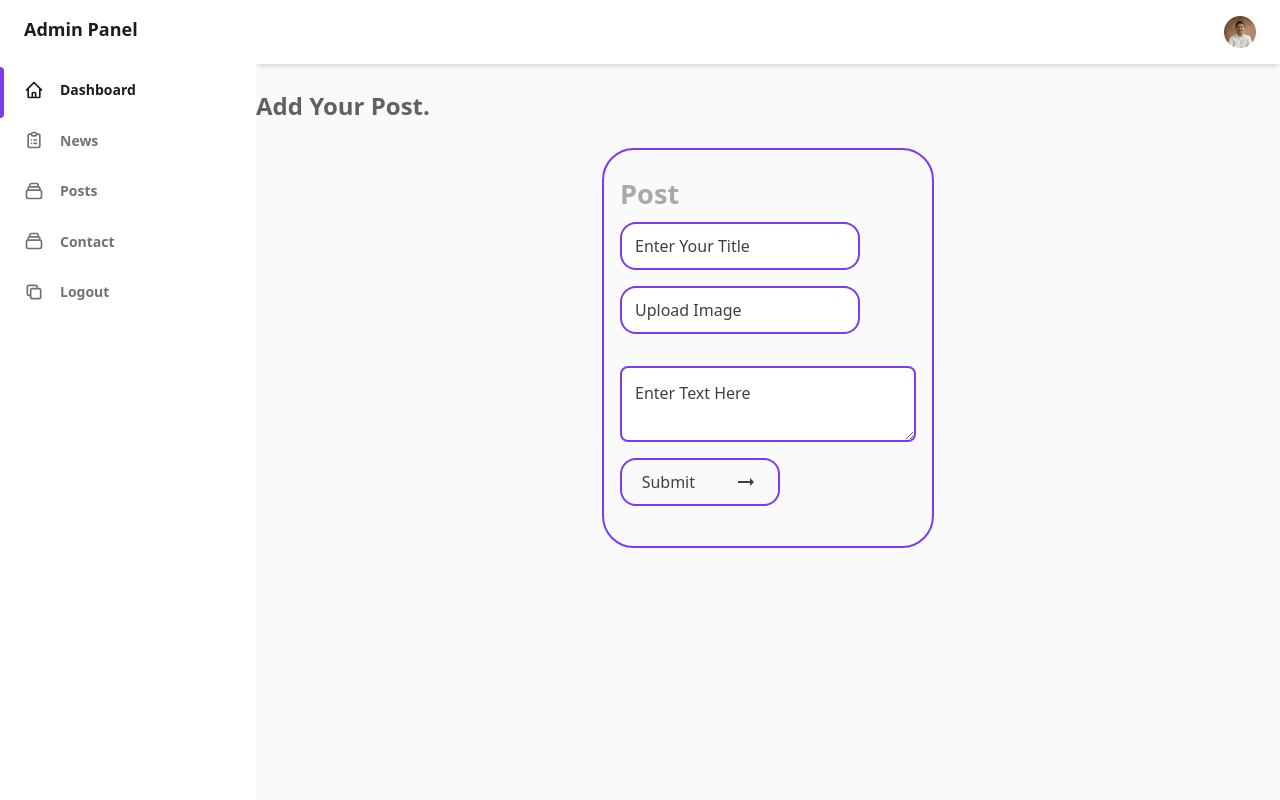
After one commit to abhisekadhikari/Admin-MudBeaverSikkim, a Node server app: template src/views/blog.ejs in a window 1280 px wide. The commit adds this page. Run offline with Node 20, Linux system fonts and the light colour scheme; the template is opened without the code that fills it, so the values that code supplies are empty; style sheets or scripts are compiled from the project's sources; some libraries are stand-ins or nearby versions.

Commit message:
✨ feat: Add blog functionality

```diff
--- a/package.json
+++ b/package.json
@@ -14,12 +14,15 @@
   "dependencies": {
     "bcryptjs": "^2.4.3",
     "body-parser": "^1.20.2",
+    "cloudinary": "^2.0.3",
     "cors": "^2.8.5",
     "dotenv": "^16.4.5",
     "ejs": "^3.1.9",
     "express": "^4.18.2",
     "express-session": "^1.18.0",
+    "http-status-codes": "^2.3.0",
     "mongoose": "^8.2.0",
+    "multer": "1.4.5-lts.1",
     "passport": "^0.7.0",
     "passport-facebook": "^3.0.0",
     "passport-local": "^1.0.0"
--- /dev/null
+++ b/src/views/blog.ejs
@@ -0,0 +1,346 @@
+<!DOCTYPE html>
+<html lang="en">
+
+<head>
+    <meta charset="UTF-8" />
+    <meta name="viewport" content="width=device-width, initial-scale=1.0" />
+    <title>Add Posts</title>
+    <link href="https://fonts.googleapis.com/css2?family=Inter:wght@400;500;600;700;800&display=swap"
+        rel="stylesheet" />
+    <link rel="stylesheet" href="./assets/css/tailwind.output.css" />
+    <script src="https://cdn.jsdelivr.net/gh/alpinejs/alpine@v2.x.x/dist/alpine.min.js" defer></script>
+    <script src="./assets/js/init-alpine.js"></script>
+    <link rel="stylesheet" href="https://cdnjs.cloudflare.com/ajax/libs/Chart.js/2.9.3/Chart.min.css" />
+    <script src="https://cdnjs.cloudflare.com/ajax/libs/Chart.js/2.9.3/Chart.min.js" defer></script>
+    <script src="./assets/js/charts-lines.js" defer></script>
+    <script src="./assets/js/charts-pie.js" defer></script>
+    <link rel="stylesheet" href="/public/assets/css/style.css">
+
+    <!-- Sweet Alerts -->
+    <script src=" https://cdn.jsdelivr.net/npm/sweetalert2@11.10.5/dist/sweetalert2.all.min.js "></script>
+    <link href=" https://cdn.jsdelivr.net/npm/sweetalert2@11.10.5/dist/sweetalert2.min.css " rel="stylesheet">
+    <!-- Sweet Alerts -->
+
+    <style>
+        textarea::placeholder {
+            color: #413f3f;
+            padding: 13px;
+        }
+
+        input::placeholder {
+            color: #413f3f;
+        }
+
+        article button:hover {
+            background-color: #7e3af2;
+            transition: 0.4s;
+        }
+    </style>
+</head>
+
+<body :class="{ 'theme-dark': dark }" x-data="data()">
+
+
+
+    <div class="flex h-screen bg-gray-50 dark:bg-gray-900" :class="{ 'overflow-hidden': isSideMenuOpen }">
+        <!-- Desktop sidebar -->
+        <aside class="z-20 hidden w-64 overflow-y-auto bg-white dark:bg-gray-800 md:block flex-shrink-0">
+            <div class="py-4 text-gray-500 dark:text-gray-400">
+                <a class="ml-6 text-lg font-bold text-gray-800 dark:text-gray-200" href="/add-post">
+                    Admin Panel
+                </a>
+                <ul class="mt-6">
+                    <li class="relative px-6 py-3">
+                        <span class="absolute inset-y-0 left-0 w-1 bg-purple-600 rounded-tr-lg rounded-br-lg"
+                            aria-hidden="true"></span>
+                        <a class="inline-flex items-center w-full text-sm font-semibold text-gray-800 transition-colors duration-150 hover:text-gray-800 dark:hover:text-gray-200 dark:text-gray-100"
+                            href="/">
+                            <svg class="w-5 h-5" aria-hidden="true" fill="none" stroke-linecap="round"
+                                stroke-linejoin="round" stroke-width="2" viewBox="0 0 24 24" stroke="currentColor">
+                                <path
+                                    d="M3 12l2-2m0 0l7-7 7 7M5 10v10a1 1 0 001 1h3m10-11l2 2m-2-2v10a1 1 0 01-1 1h-3m-6 0a1 1 0 001-1v-4a1 1 0 011-1h2a1 1 0 011 1v4a1 1 0 001 1m-6 0h6">
+                                </path>
+                            </svg>
+                            <span class="ml-4">Dashboard</span>
+                        </a>
+                    </li>
+                </ul>
+                <ul>
+                    <li class="relative px-6 py-3">
+                        <a class="inline-flex items-center w-full text-sm font-semibold transition-colors duration-150 hover:text-gray-800 dark:hover:text-gray-200"
+                            href="/news">
+                            <svg class="w-5 h-5" aria-hidden="true" fill="none" stroke-linecap="round"
+                                stroke-linejoin="round" stroke-width="2" viewBox="0 0 24 24" stroke="currentColor">
+                                <path
+                                    d="M9 5H7a2 2 0 00-2 2v12a2 2 0 002 2h10a2 2 0 002-2V7a2 2 0 00-2-2h-2M9 5a2 2 0 002 2h2a2 2 0 002-2M9 5a2 2 0 012-2h2a2 2 0 012 2m-3 7h3m-3 4h3m-6-4h.01M9 16h.01">
+                                </path>
+                            </svg>
+                            <span class="ml-4">News</span>
+                        </a>
+                    </li>
+                    <li class="relative px-6 py-3">
+                        <a class="inline-flex items-center w-full text-sm font-semibold transition-colors duration-150 hover:text-gray-800 dark:hover:text-gray-200"
+                            href="/post">
+                            <svg class="w-5 h-5" aria-hidden="true" fill="none" stroke-linecap="round"
+                                stroke-linejoin="round" stroke-width="2" viewBox="0 0 24 24" stroke="currentColor">
+                                <path
+                                    d="M19 11H5m14 0a2 2 0 012 2v6a2 2 0 01-2 2H5a2 2 0 01-2-2v-6a2 2 0 012-2m14 0V9a2 2 0 00-2-2M5 11V9a2 2 0 012-2m0 0V5a2 2 0 012-2h6a2 2 0 012 2v2M7 7h10">
+                                </path>
+                            </svg>
+                            <span class="ml-4">Posts</span>
+                        </a>
+                    </li>
+
+                    <li class="relative px-6 py-3">
+                        <a class="inline-flex items-center w-full text-sm font-semibold transition-colors duration-150 hover:text-gray-800 dark:hover:text-gray-200"
+                            href="/contact">
+                            <svg class="w-5 h-5" aria-hidden="true" fill="none" stroke-linecap="round"
+                                stroke-linejoin="round" stroke-width="2" viewBox="0 0 24 24" stroke="currentColor">
+                                <path
+                                    d="M19 11H5m14 0a2 2 0 012 2v6a2 2 0 01-2 2H5a2 2 0 01-2-2v-6a2 2 0 012-2m14 0V9a2 2 0 00-2-2M5 11V9a2 2 0 012-2m0 0V5a2 2 0 012-2h6a2 2 0 012 2v2M7 7h10">
+                                </path>
+                            </svg>
+                            <span class="ml-4">Contact</span>
+                        </a>
+                    </li>
+
+                    <li class="relative px-6 py-3">
+                        <a class="inline-flex items-center w-full text-sm font-semibold transition-colors duration-150 hover:text-gray-800 dark:hover:text-gray-200"
+                            href="/logout">
+                            <svg class="w-5 h-5" aria-hidden="true" fill="none" stroke-linecap="round"
+                                stroke-linejoin="round" stroke-width="2" viewBox="0 0 24 24" stroke="currentColor">
+                                <path
+                                    d="M8 16H6a2 2 0 01-2-2V6a2 2 0 012-2h8a2 2 0 012 2v2m-6 12h8a2 2 0 002-2v-8a2 2 0 00-2-2h-8a2 2 0 00-2 2v8a2 2 0 002 2z">
+                                </path>
+                            </svg>
+                            <span class="ml-4">Logout</span>
+                        </a>
+                    </li>
+
+                </ul>
+
+
+            </div>
+        </aside>
+        <!-- Mobile sidebar -->
+        <!-- Backdrop -->
+        <div x-show="isSideMenuOpen" x-transition:enter="transition ease-in-out duration-150"
+            x-transition:enter-start="opacity-0" x-transition:enter-end="opacity-100"
+            x-transition:leave="transition ease-in-out duration-150" x-transition:leave-start="opacity-100"
+            x-transition:leave-end="opacity-0"
+            class="fixed inset-0 z-10 flex items-end bg-black bg-opacity-50 sm:items-center sm:justify-center"></div>
+        <aside class="fixed inset-y-0 z-20 flex-shrink-0 w-64 mt-16 overflow-y-auto bg-white dark:bg-gray-800 md:hidden"
+            x-show="isSideMenuOpen" x-transition:enter="transition ease-in-out duration-150"
+            x-transition:enter-start="opacity-0 transform -translate-x-20" x-transition:enter-end="opacity-100"
+            x-transition:leave="transition ease-in-out duration-150" x-transition:leave-start="opacity-100"
+            x-transition:leave-end="opacity-0 transform -translate-x-20" @click.away="closeSideMenu"
+            @keydown.escape="closeSideMenu">
+            <div class="py-4 text-gray-500 dark:text-gray-400">
+                <a class="ml-6 text-lg font-bold text-gray-800 dark:text-gray-200" href="/add-post">
+                    Admin Panel
+                </a>
+                <ul class="mt-6">
+                    <li class="relative px-6 py-3">
+                        <span class="absolute inset-y-0 left-0 w-1 bg-purple-600 rounded-tr-lg rounded-br-lg"
+                            aria-hidden="true"></span>
+                        <a class="inline-flex items-center w-full text-sm font-semibold text-gray-800 transition-colors duration-150 hover:text-gray-800 dark:hover:text-gray-200 dark:text-gray-100"
+                            href="/">
+                            <svg class="w-5 h-5" aria-hidden="true" fill="none" stroke-linecap="round"
+                                stroke-linejoin="round" stroke-width="2" viewBox="0 0 24 24" stroke="currentColor">
+                                <path
+                                    d="M3 12l2-2m0 0l7-7 7 7M5 10v10a1 1 0 001 1h3m10-11l2 2m-2-2v10a1 1 0 01-1 1h-3m-6 0a1 1 0 001-1v-4a1 1 0 011-1h2a1 1 0 011 1v4a1 1 0 001 1m-6 0h6">
+                                </path>
+                            </svg>
+                            <span class="ml-4">Dashboard</span>
+                        </a>
+                    </li>
+                </ul>
+                <ul>
+                    <li class="relative px-6 py-3">
+                        <a class="inline-flex items-center w-full text-sm font-semibold transition-colors duration-150 hover:text-gray-800 dark:hover:text-gray-200"
+                            href="/post">
+                            <svg class="w-5 h-5" aria-hidden="true" fill="none" stroke-linecap="round"
+                                stroke-linejoin="round" stroke-width="2" viewBox="0 0 24 24" stroke="currentColor">
+                                <path
+                                    d="M9 5H7a2 2 0 00-2 2v12a2 2 0 002 2h10a2 2 0 002-2V7a2 2 0 00-2-2h-2M9 5a2 2 0 002 2h2a2 2 0 002-2M9 5a2 2 0 012-2h2a2 2 0 012 2m-3 7h3m-3 4h3m-6-4h.01M9 16h.01">
+                                </path>
+                            </svg>
+                            <span class="ml-4">Posts</span>
+                        </a>
+                    </li>
+
+                    <li class="relative px-6 py-3">
+                        <a class="inline-flex items-center w-full text-sm font-semibold transition-colors duration-150 hover:text-gray-800 dark:hover:text-gray-200"
+                            href="/contact">
+                            <svg class="w-5 h-5" aria-hidden="true" fill="none" stroke-linecap="round"
+                                stroke-linejoin="round" stroke-width="2" viewBox="0 0 24 24" stroke="currentColor">
+                                <path
+                                    d="M19 11H5m14 0a2 2 0 012 2v6a2 2 0 01-2 2H5a2 2 0 01-2-2v-6a2 2 0 012-2m14 0V9a2 2 0 00-2-2M5 11V9a2 2 0 012-2m0 0V5a2 2 0 012-2h6a2 2 0 012 2v2M7 7h10">
+                                </path>
+                            </svg>
+                            <span class="ml-4">Contact</span>
+                        </a>
+                    </li>
+
+                    <li class="relative px-6 py-3">
+                        <a class="inline-flex items-center w-full text-sm font-semibold transition-colors duration-150 hover:text-gray-800 dark:hover:text-gray-200"
+                            href="/news">
+                            <svg class="w-5 h-5" aria-hidden="true" fill="none" stroke-linecap="round"
+                                stroke-linejoin="round" stroke-width="2" viewBox="0 0 24 24" stroke="currentColor">
+                                <path
+                                    d="M19 11H5m14 0a2 2 0 012 2v6a2 2 0 01-2 2H5a2 2 0 01-2-2v-6a2 2 0 012-2m14 0V9a2 2 0 00-2-2M5 11V9a2 2 0 012-2m0 0V5a2 2 0 012-2h6a2 2 0 012 2v2M7 7h10">
+                                </path>
+                            </svg>
+                            <span class="ml-4">News</span>
+                        </a>
+                    </li>
+                    <li class="relative px-6 py-3">
+                        <a class="inline-flex items-center w-full px-2 py-1 text-sm font-semibold transition-colors duration-150 rounded-md hover:bg-gray-100 hover:text-gray-800 dark:hover:bg-gray-800 dark:hover:text-gray-200"
+                            href="/logout">
+                            <svg class="w-4 h-4 mr-3" aria-hidden="true" fill="none" stroke-linecap="round"
+                                stroke-linejoin="round" stroke-width="2" viewBox="0 0 24 24" stroke="currentColor">
+                                <path
+                                    d="M11 16l-4-4m0 0l4-4m-4 4h14m-5 4v1a3 3 0 01-3 3H6a3 3 0 01-3-3V7a3 3 0 013-3h7a3 3 0 013 3v1">
+                                </path>
+                            </svg>
+                            <span>Log out</span>
+                        </a>
+                    </li>
+
+            </div>
+        </aside>
+        <div class="flex flex-col flex-1 w-full" style="height: 100vh">
+            <header class="z-10 py-4 bg-white shadow-md dark:bg-gray-800">
+                <div
+                    class="container flex items-center justify-between h-full px-6 mx-auto text-purple-600 dark:text-purple-300">
+                    <!-- Mobile hamburger -->
+                    <button class="p-1 mr-5 -ml-1 rounded-md md:hidden focus:outline-none focus:shadow-outline-purple"
+                        @click="toggleSideMenu" aria-label="Menu">
+                        <svg class="w-6 h-6" aria-hidden="true" fill="currentColor" viewBox="0 0 20 20">
+                            <path fill-rule="evenodd"
+                                d="M3 5a1 1 0 011-1h12a1 1 0 110 2H4a1 1 0 01-1-1zM3 10a1 1 0 011-1h12a1 1 0 110 2H4a1 1 0 01-1-1zM3 15a1 1 0 011-1h12a1 1 0 110 2H4a1 1 0 01-1-1z"
+                                clip-rule="evenodd"></path>
+                        </svg>
+                    </button>
+                    <!-- Search input -->
+                    <div class="flex justify-center flex-1 lg:mr-32">
+                        <div class="relative w-full max-w-xl mr-6 focus-within:text-purple-500">
+
+                        </div>
+                    </div>
+                    <ul class="flex items-center flex-shrink-0 space-x-6">
+                        <!-- Theme toggler -->
+
+                        <!-- Notifications menu -->
+
+                        <!-- Profile menu -->
+                        <li class="relative">
+                            <button class="align-middle rounded-full focus:shadow-outline-purple focus:outline-none"
+                                @click="toggleProfileMenu" @keydown.escape="closeProfileMenu" aria-label="Account"
+                                aria-haspopup="true">
+                                <img class="object-cover w-8 h-8 rounded-full" src="assets/img/admin.png" alt=""
+                                    aria-hidden="true" />
+                            </button>
+                        </li>
+                    </ul>
+                </div>
+            </header>
+            <div class="container mx-auto grid bg-black-900 ">
+                <h2 class="my-6 text-2xl font-semibold text-gray-700 dark:text-gray-200" style="color: #626060;">
+                    Add Your Post.
+                </h2>
+
+                <!-- Responsive cards -->
+                <div class="cards"
+                    style="margin :0; display: flex; justify-content: center; gap: 2rem; flex-wrap: wrap; align-items: center;">
+                    <article class="information [ card ]" id="myArticle"
+                        style="border: 2px solid #7e3af2; height: 20rem; padding: 1rem; border-radius: 2rem; height: 25rem; display: flex; justify-content: center; flex-direction: column; justify-content: space-evenly; ">
+                        <span class="tag"
+                            style="color: #413f3f; font-size: 1.7rem; font-weight: bold; color: #b0a6a6; ">
+                            Post
+                        </span>
+                        <div class="test" style="display: flex; flex-direction: column;gap: 1rem; ">
+                            <form action="/blog" enctype="multipart/form-data" method="post"
+                                style="display: flex; flex-direction: column; gap: 1rem;">
+
+                                <input type="text"
+                                    style=" border-radius: 1rem;  display: block;  width: 15rem; height: 3rem; text-align: left; padding: 10px 13px; font-weight: 500;border:2px solid #7e3af2; border-radius: 1rem; color: #413f3f;"
+                                    placeholder="Enter Your Title" name="title">
+                                <div class="input-file"
+                                    style=" width: 15rem; height: 3rem; border:2px solid #7e3af2; border-radius: 1rem; color: #413f3f;  background: white;">
+
+
+                                    <input type="file" accept="image/*" id="files" class="hidden" name="image"
+                                        onchange="onChangeHandler()">
+                                    <label for="files" class="custom-label"
+                                        style=" border-radius: 1rem;  display: block;  width: 15rem; height: 3rem; text-align: left; padding: 10px 13px; font-weight: 500;">Upload
+                                        Image</label>
+                                </div>
+                                <span id="thiSpan" style="display: flex; justify-content:start;">
+                                    <img src="#" alt="" id="blah" alt="lo" />
+                                </span>
+                                <textarea name="content" id="" cols="30" rows="3"
+                                    style=" border-radius: 0.5rem; text-transform: capitalize; color:#413f3f; border: 2px solid #7e3af2; outline: #7e3af2;"
+                                    placeholder="enter text here"></textarea>
+                                <button class="button" style="border: 2px solid #7e3af2; border-radius: 1rem; color: #413f3f; width: 10rem; display: flex;
+              flex-direction: row; justify-content: space-around; align-items: center;height: 3rem;
+              ">
+                                    Submit
+                                    <svg xmlns="http://www.w3.org/2000/svg" height="24px" viewBox="0 0 24 24"
+                                        width="24px" fill="none">
+                                        <path d="M0 0h24v24H0V0z" fill="none" />
+                                        <path d="M16.01 11H4v2h12.01v3L20 12l-3.99-4v3z" fill="currentColor" />
+                                    </svg>
+                                </button>
+                            </form>
+                            <h1 style="color: red;"><%= data %></h1>
+                        </div>
+                    </article>
+
+                </div>
+
+
+
+
+
+
+
+            </div>
+
+
+
+
+
+        </div>
+    </div>
+
+
+
+</body>
+<script>
+    const onChangeHandler = () => {
+        const input = document.getElementById('files');
+        const label = document.querySelector('.custom-label');
+        const span = document.getElementById('blah');
+        const art = document.getElementById('myArticle');
+        const thisSpan = document.getElementById('thiSpan');
+
+        const [file] = input.files
+        if (file) {
+            span.src = URL.createObjectURL(file)
+            label.innerHTML = "select another photo"
+            if (span.style.display === "none") {
+                span.style.display = "block"
+            }
+
+            art.style.height = "30rem"
+            span.style.height = "10rem"
+            span.style.width = "auto"
+        }
+
+
+    }
+
+</script>
+
+</html>
--- a/src/views/index.ejs
+++ b/src/views/index.ejs
@@ -42,7 +42,7 @@
         <ul>
           <li class="relative px-6 py-3">
             <a class="inline-flex items-center w-full text-sm font-semibold transition-colors duration-150 hover:text-gray-800 dark:hover:text-gray-200"
-              href="forms.html">
+              href="/blog">
               <svg class="w-5 h-5" aria-hidden="true" fill="none" stroke-linecap="round" stroke-linejoin="round"
                 stroke-width="2" viewBox="0 0 24 24" stroke="currentColor">
                 <path
@@ -141,7 +141,7 @@
         <ul>
           <li class="relative px-6 py-3">
             <a class="inline-flex items-center w-full text-sm font-semibold transition-colors duration-150 hover:text-gray-800 dark:hover:text-gray-200"
-              href="forms.html">
+              href="/blog">
               <svg class="w-5 h-5" aria-hidden="true" fill="none" stroke-linecap="round" stroke-linejoin="round"
                 stroke-width="2" viewBox="0 0 24 24" stroke="currentColor">
                 <path
```
Also changed, not shown: src/config/multer.config.js (added, +25 -0 lines), src/controllers/blog.controller.js (added, +55 -0 lines), src/models/blog.model.js (added, +31 -0 lines), src/routes/blog.routes.js (added, +17 -0 lines), src/routes/main.routes.js (+5 -2 lines), src/utils/ApiError.js (added, +9 -0 lines), src/utils/imageHandler.js (added, +38 -0 lines), pnpm-lock.yaml.
